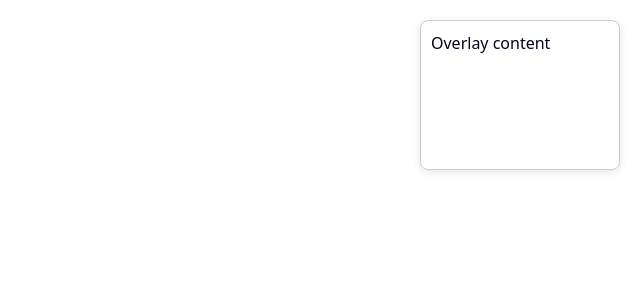
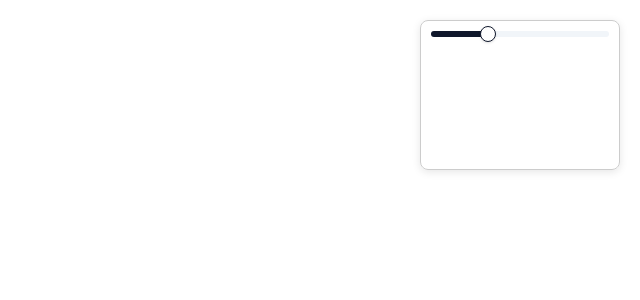
Before and after one commit to sheikhevan/zk-graphview, a SvelteKit app: page / in a window 1280 px wide. Shown: the top 300 px of the page, without its empty margins (640-1280 px from the left). Built offline with nearby package versions, Linux system fonts and the light colour scheme.

Commit message:
added a slider to manage center force

```diff
--- a/package.json
+++ b/package.json
@@ -14,11 +14,13 @@
 		"lint": "prettier --check ."
 	},
 	"devDependencies": {
+		"@internationalized/date": "^3.8.1",
 		"@lucide/svelte": "^0.541.0",
 		"@sveltejs/adapter-auto": "^6.0.0",
 		"@sveltejs/kit": "^2.22.0",
 		"@sveltejs/vite-plugin-svelte": "^6.0.0",
 		"@tailwindcss/vite": "^4.0.0",
+		"bits-ui": "^2.8.6",
 		"clsx": "^2.1.1",
 		"prettier": "^3.4.2",
 		"prettier-plugin-svelte": "^3.3.3",
--- /dev/null
+++ b/src/lib/components/ui/slider/index.ts
@@ -0,0 +1,7 @@
+import Root from "./slider.svelte";
+
+export {
+	Root,
+	//
+	Root as Slider,
+};
--- /dev/null
+++ b/src/lib/components/ui/slider/slider.svelte
@@ -0,0 +1,52 @@
+<script lang="ts">
+	import { Slider as SliderPrimitive } from "bits-ui";
+	import { cn, type WithoutChildrenOrChild } from "$lib/utils.js";
+
+	let {
+		ref = $bindable(null),
+		value = $bindable(),
+		orientation = "horizontal",
+		class: className,
+		...restProps
+	}: WithoutChildrenOrChild<SliderPrimitive.RootProps> = $props();
+</script>
+
+<!--
+Discriminated Unions + Destructing (required for bindable) do not
+get along, so we shut typescript up by casting `value` to `never`.
+-->
+<SliderPrimitive.Root
+	bind:ref
+	bind:value={value as never}
+	data-slot="slider"
+	{orientation}
+	class={cn(
+		"relative flex w-full touch-none select-none items-center data-[orientation=vertical]:h-full data-[orientation=vertical]:min-h-44 data-[orientation=vertical]:w-auto data-[orientation=vertical]:flex-col data-[disabled]:opacity-50",
+		className
+	)}
+	{...restProps}
+>
+	{#snippet children({ thumbs })}
+		<span
+			data-orientation={orientation}
+			data-slot="slider-track"
+			class={cn(
+				"bg-muted relative grow overflow-hidden rounded-full data-[orientation=horizontal]:h-1.5 data-[orientation=vertical]:h-full data-[orientation=horizontal]:w-full data-[orientation=vertical]:w-1.5"
+			)}
+		>
+			<SliderPrimitive.Range
+				data-slot="slider-range"
+				class={cn(
+					"bg-primary absolute data-[orientation=horizontal]:h-full data-[orientation=vertical]:w-full"
+				)}
+			/>
+		</span>
+		{#each thumbs as thumb (thumb)}
+			<SliderPrimitive.Thumb
+				data-slot="slider-thumb"
+				index={thumb}
+				class="border-primary bg-background ring-ring/50 focus-visible:outline-hidden block size-4 shrink-0 rounded-full border shadow-sm transition-[color,box-shadow] hover:ring-4 focus-visible:ring-4 disabled:pointer-events-none disabled:opacity-50"
+			/>
+		{/each}
+	{/snippet}
+</SliderPrimitive.Root>
--- a/src/routes/+page.svelte
+++ b/src/routes/+page.svelte
@@ -2,10 +2,13 @@
 	import { onMount } from 'svelte';
 	import { browser } from '$app/environment';
 	import * as d3 from 'd3';
+	import { Slider } from '$lib/components/ui/slider/index.js';
 
-	export let data;
-	let graphJson = data.graph;
+	let { data } = $props();
+	let graphJson = $state(data.graph);
 	let graphContainer: HTMLDivElement;
+
+	let centerStrength = $state(300);
 
 	onMount(async () => {
 		if (!graphJson && browser) {
@@ -16,12 +19,13 @@
 		}
 	});
 
-	$: if (graphJson && graphContainer) {
-		const nodes = graphJson.notes || [];
-		const links = graphJson.links || [];
-		createGraph(nodes, links);
-	}
-
+	$effect(() => {
+		if (graphJson && browser && graphContainer) {
+			const nodes = graphJson.notes || [];
+			const links = graphJson.links || [];
+			createGraph(nodes, links);
+		}
+	});
 	const color = d3.scaleOrdinal(d3.schemeCategory10);
 
 	function extractNodeId(node: any): string {
@@ -62,7 +66,7 @@
 					'link',
 					d3.forceLink(transformedLinks).id((d: any) => d.id)
 				)
-				.force('charge', d3.forceManyBody().strength(-300))
+				.force('charge', d3.forceManyBody().strength(-centerStrength))
 				.force('center', d3.forceCenter(width / 2, height / 2));
 
 			const svg = d3
@@ -176,6 +180,6 @@
     pointer-events: auto;
     "
 >
-	<p>Overlay content</p>
+	<Slider type="single" bind:value={centerStrength} max={1000} step={10} />
 </div>
 <div bind:this={graphContainer} style="width: 100%; height: 100vh; position: relative"></div>
```
Also changed, not shown: 1 other file (tests, documents, lock files or other folders).
